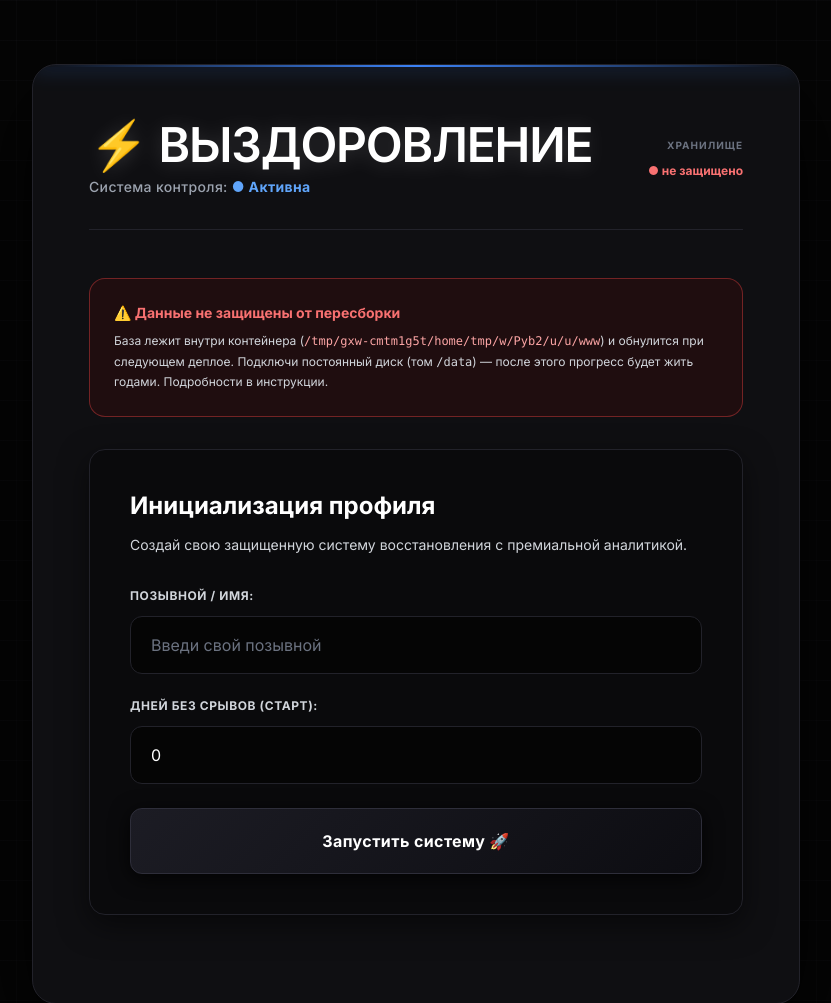
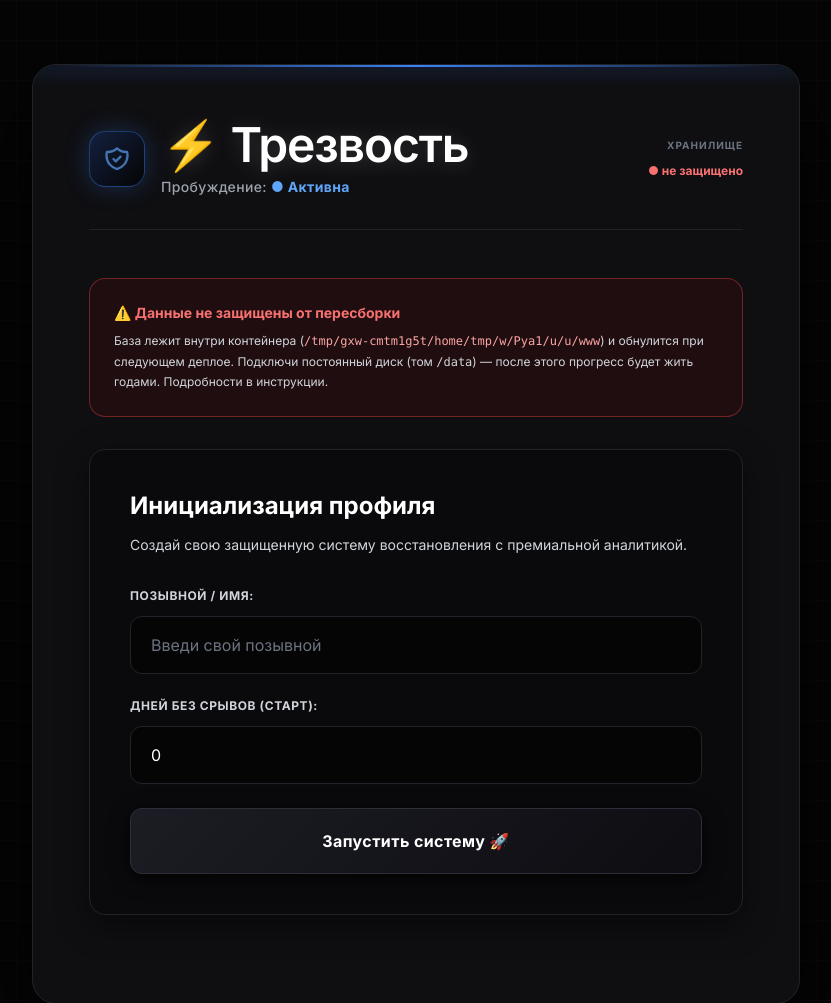
Before and after one commit to Frol78/recovery-hub, a Flask app: page / in a window 1280 px wide. Shown: the top 1003 px of the page, without its empty margins (224-1055 px from the left). Run offline with Flask 3, Linux system fonts and the light colour scheme; data that the repository does not hold is empty; some libraries are stand-ins or nearby versions.

Commit message:
UI: add neon shield logo to header

```diff
--- a/templates/index.html
+++ b/templates/index.html
@@ -125,13 +125,21 @@
 
        <!-- Header -->
     <div class="mb-12 pb-8 border-b border-bmwBorder flex flex-col sm:flex-row justify-between items-start sm:items-center gap-4">
+        <div class="flex items-center gap-4">
+            <!-- Футуристичный неоновый логотип -->
+            <div class="w-14 h-14 rounded-2xl bg-gradient-to-br from-blue-600/20 to-bmwDeep border border-blue-500/40 flex items-center justify-center shadow-[0_0_25px_rgba(59,130,246,0.25)] shrink-0">
+                <svg class="w-7 h-7 text-blue-400 animate-pulse" fill="none" stroke="currentColor" stroke-width="2" viewBox="0 0 24 24">
+                    <path stroke-linecap="round" stroke-linejoin="round" d="M9 12l2 2 4-4m5.618-4.016A11.955 11.955 0 0112 2.944a11.955 11.955 0 01-8.618 3.04A12.02 12.02 0 003 9c0 5.591 3.824 10.29 9 11.622 5.176-1.332 9-6.03 9-11.622 0-1.042-.133-2.052-.382-3.016z"></path>
+                </svg>
+            </div>
             <div>
                 <h1 class="text-4xl sm:text-5xl font-semibold text-white tracking-tight mb-2 drop-shadow-[0_2px_10px_rgba(255,255,255,0.15)]">
-                ⚡ ВЫЗДОРОВЛЕНИЕ
+                    ⚡ Трезвость
                 </h1>
                 <p class="text-gray-400 text-sm font-medium tracking-wide">
-                Система контроля: <span class="text-blue-400 font-bold">● Активна</span>
+                    Пробуждение: <span class="text-blue-400 font-bold">● Активна</span>
                 </p>
+            </div>
         </div>
         <div class="text-right shrink-0">
             <span class="block text-[10px] font-bold text-gray-500 uppercase tracking-widest mb-1">Хранилище</span>
```
Lines whose indentation alone changed are shown as unchanged.
